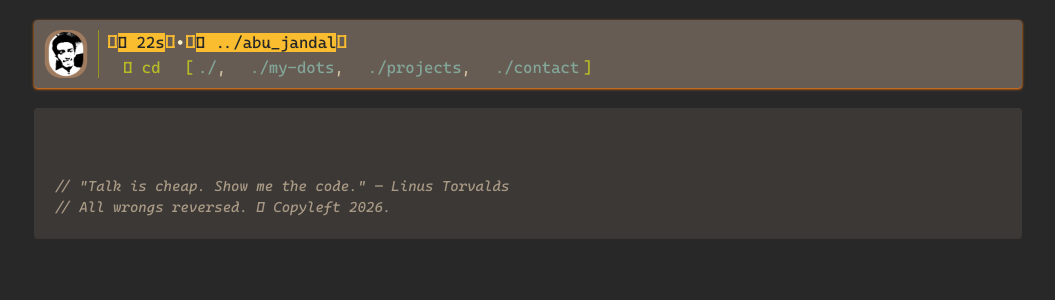
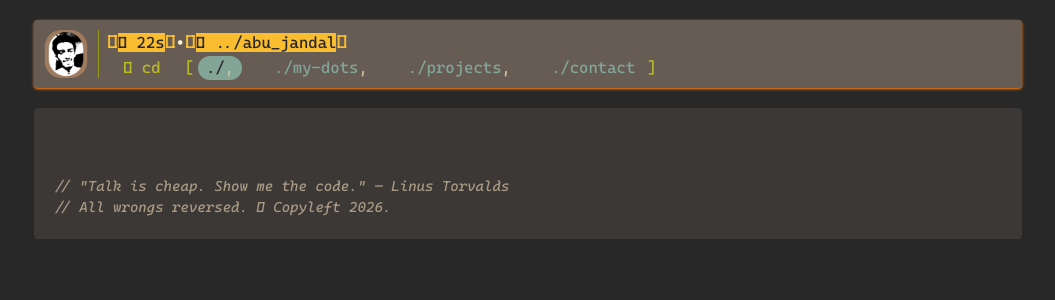
Before and after one commit to ex-jandal/my-portfolio, a SvelteKit app: page / in a window 1280 px wide. Shown: the top 300 px of the page, without its empty margins (112-1167 px from the left). Built offline with nearby package versions, Linux system fonts and the light colour scheme; a web font is replaced by a local one.

Commit message:
add: colors in navMenu for actived

```diff
--- a/src/routes/+layout.svelte
+++ b/src/routes/+layout.svelte
@@ -39,38 +39,38 @@ a:playing {
 
           <div class="ml-4 flex flex-row">
             <img src="{favicon256}" class="h-6 inline sm:hidden pr-2 mr-2 border-r border-gruvbox-green" alt="">
-            <div class="text-gruvbox-bright-green flex flex-row gap-1">
-              <span>󱆃 cd</span>
-              <span class="sm:ml-5 ml-2">[</span>
+            <div class="text-gruvbox-bright-blue flex flex-row gap-1">
+              <span class="text-gruvbox-bright-green">󱆃 cd</span>
+              <span class="text-gruvbox-bright-green sm:ml-5 ml-2">[</span>
               <button onclick={() => menu_clecked = true}
                 class="sm:hidden relative scale-[80%] text-gruvbox-bright-blue hover:cursor-pointer bg-gruvbox-dark1 underline underline-offset-2 hover:opacity-100 transition-all duration-200 rounded-xl px-3 after:contect-[''] after:absolute after:top-0 after:left-0 after:h-full after:w-full after:bg-gruvbox-bright-blue after:rounded-xl after:animate-ping">...More</button>
 
               {#if (menu_clecked.valueOf())}
                 <button in:blur={{ duration: 400 }} out:blur={{ duration: 400 }} onclick={() => menu_clecked = false} class="fixed h-screen w-screen top-0 left-0 bg-gruvbox-dark1 opacity-50">&af;
                 </button>
-                  <button onclick={() => menu_clecked = false} in:slide={{ duration: 400 }} out:blur={{ duration: 400 }} class="absolute text-start w-40 top-20 left-30 bg-gruvbox-dark0 flex flex-col gap-3 items-baseline p-5 border border-gruvbox-orange rounded-sm">
-                    <a class="block w-full" href="/">./</a>
-                    <a class="block w-full" href="/my-dotfiles">./my-dots</a>
-                    <a class="block w-full" href="/projects">./projects</a>
-                    <a class="block w-full" href="/contact">./contact</a>
+                  <button onclick={() => menu_clecked = false} in:slide={{ duration: 400 }} out:blur={{ duration: 400 }} class="absolute text-start w-40 top-20 left-30 bg-gruvbox-dark0 flex flex-col gap-3 items-baseline p-4 border border-gruvbox-orange rounded-sm">
+                    <a class="block w-full rounded-xl px-2 py-0.5 {(page.url.pathname === '/') ? 'bg-gruvbox-bright-blue text-gruvbox-dark0' : ''}" href="/">./</a>
+                    <a class="block w-full rounded-xl px-2 py-0.5 {(page.url.pathname === '/my-dotfiles') ? 'bg-gruvbox-bright-blue text-gruvbox-dark0' : ''}" href="/my-dotfiles">./my-dots</a>
+                    <a class="block w-full rounded-xl px-2 py-0.5 {(page.url.pathname === '/projects') ? 'bg-gruvbox-bright-blue text-gruvbox-dark0' : ''}" href="/projects">./projects</a>
+                    <a class="block w-full rounded-xl px-2 py-0.5 {(page.url.pathname === '/contact') ? 'bg-gruvbox-bright-blue text-gruvbox-dark0' : ''}" href="/contact">./contact</a>
                   </button>
               {/if}
 
-              <div class="hidden sm:flex flex-row gap-6">
-                <a href="/">
+              <div class="text-gruvbox-bright-blue hidden sm:flex flex-row gap-6">
+                <a class=" rounded-xl px-2 {(page.url.pathname === '/') ? 'bg-gruvbox-bright-blue text-gruvbox-dark0' : ''}" href="/">
                   ./<span class="text-gruvbox-light2">,</span>
                 </a>
-                <a href="/my-dotfiles">
+                <a class=" rounded-xl px-2 {(page.url.pathname === '/my-dotfiles') ? 'bg-gruvbox-bright-blue text-gruvbox-dark0' : ''}" href="/my-dotfiles">
                   ./my-dots<span class="text-gruvbox-light2">,</span>
                 </a>
-                <a href="/projects">
+                <a class=" rounded-xl px-2 {(page.url.pathname === '/projects') ? 'bg-gruvbox-bright-blue text-gruvbox-dark0' : ''}" href="/projects">
                   ./projects<span class="text-gruvbox-light2">,</span>
                 </a>
-                <a href="/contact">
+                <a class=" rounded-xl px-2 {(page.url.pathname === '/contact') ? 'bg-gruvbox-bright-blue text-gruvbox-dark0' : ''}" href="/contact">
                   ./contact
                 </a>
               </div>
-              <span>]</span>
+              <span class="text-gruvbox-bright-green">]</span>
             </div>
           </div>
         </div>
--- a/src/routes/layout.css
+++ b/src/routes/layout.css
@@ -32,7 +32,7 @@ p{
 
 a {
   transition: 200ms ease-in 0s all;
-  color: var(--color-gruvbox-bright-blue);
+/*   color: var(--color-gruvbox-bright-blue); */
 }
 
 a:hover {
```
